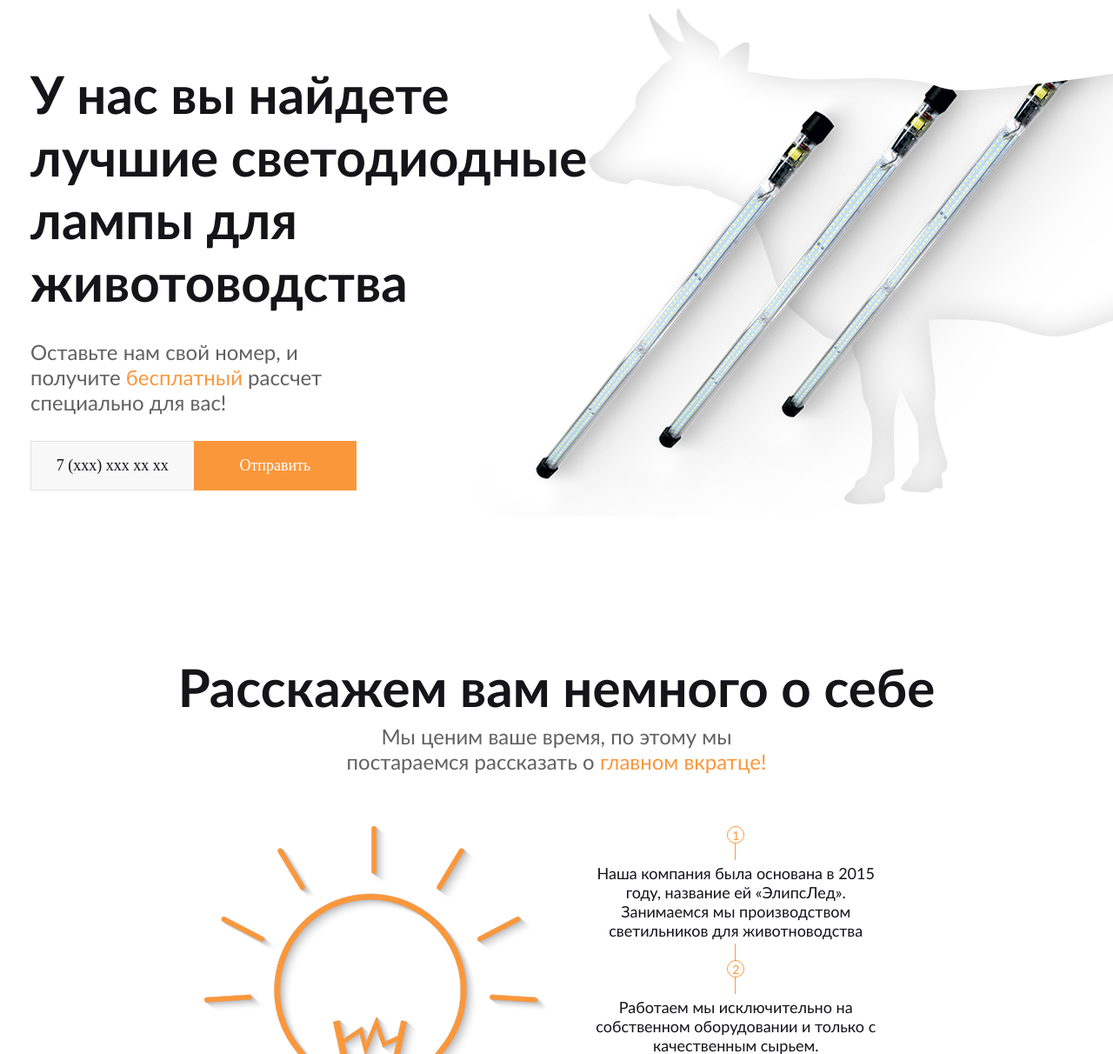
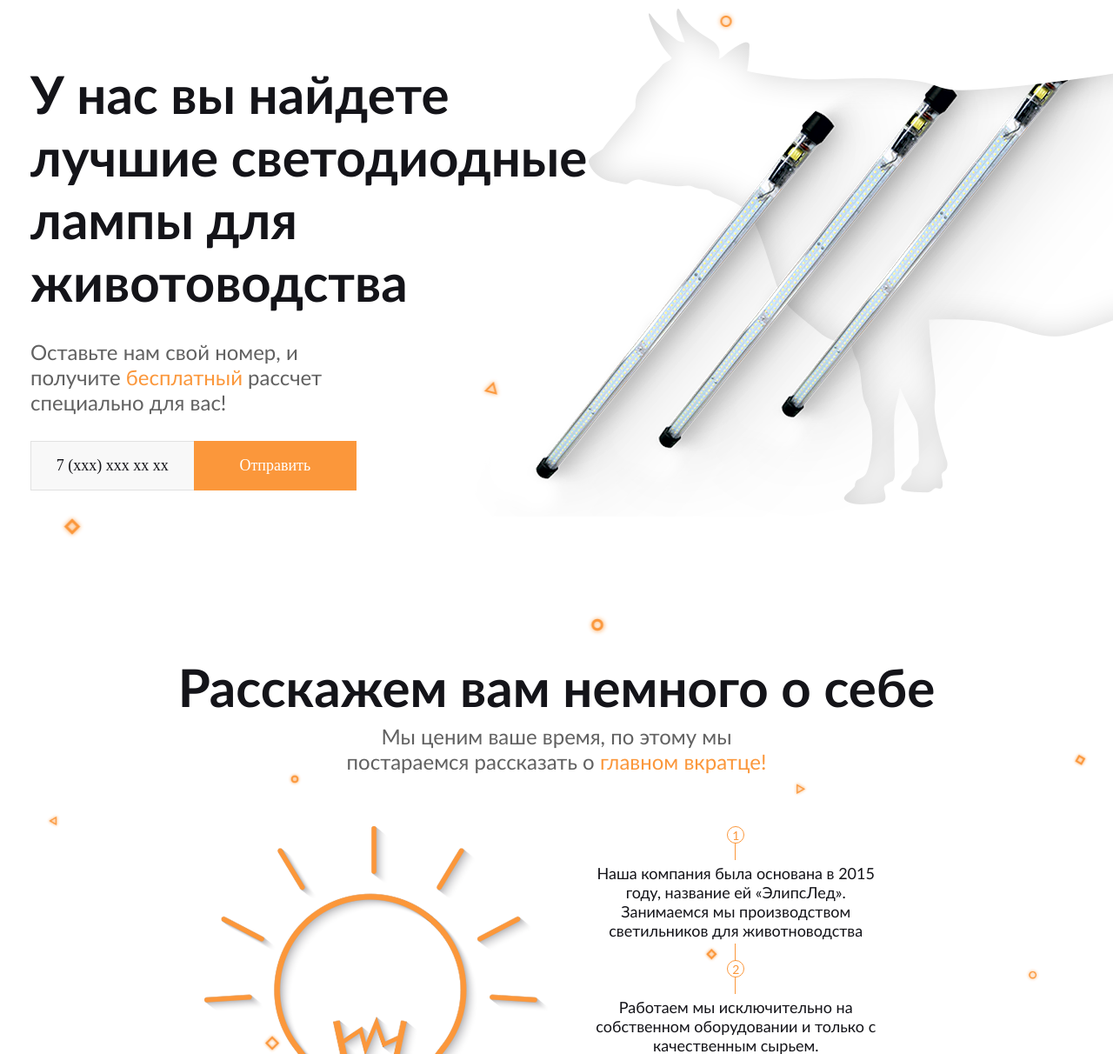
Before and after one commit to Einoff/einoff.github.io, a plain HTML site: page lamp/index.html in a window 1280 px wide. Shown: the part 88-1300 px from the top of the page at 87% size. Drawn offline with Linux system fonts and the light colour scheme.

Commit message:
Update style.css

```diff
--- a/lamp/css/style.css
+++ b/lamp/css/style.css
@@ -120,7 +120,7 @@ a {
     bottom: 0;
     right: 0;
     left: 0;
-    background-image: url("./images/contact-bg.png");
+    background-image: url("../images/contact-bg.png");
     background-repeat: no-repeat;
     background-position: center 10px;
     pointer-events: none;
@@ -224,7 +224,7 @@ a {
     bottom: 0;
     right: 0;
     left: 0;
-    background-image: url("./images/about-bg.png");
+    background-image: url("../images/about-bg.png");
     background-repeat: no-repeat;
     background-position: center 25px;
     background-size: contain;
@@ -311,7 +311,7 @@ a {
     bottom: 0;
     right: 0;
     left: 0;
-    background-image: url("./images/partners-bg.png");
+    background-image: url("../images/partners-bg.png");
     background-repeat: no-repeat;
     background-position: center 20px;
     background-size: contain;
```
